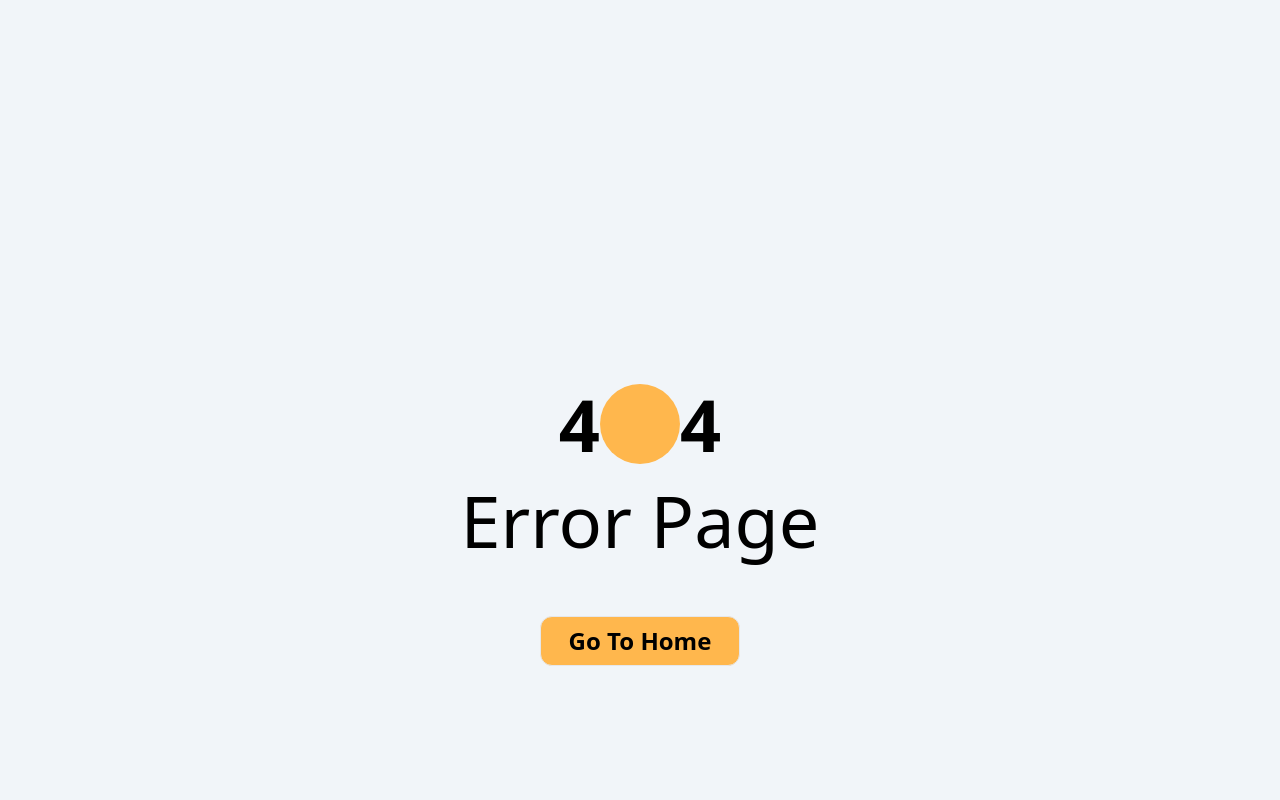
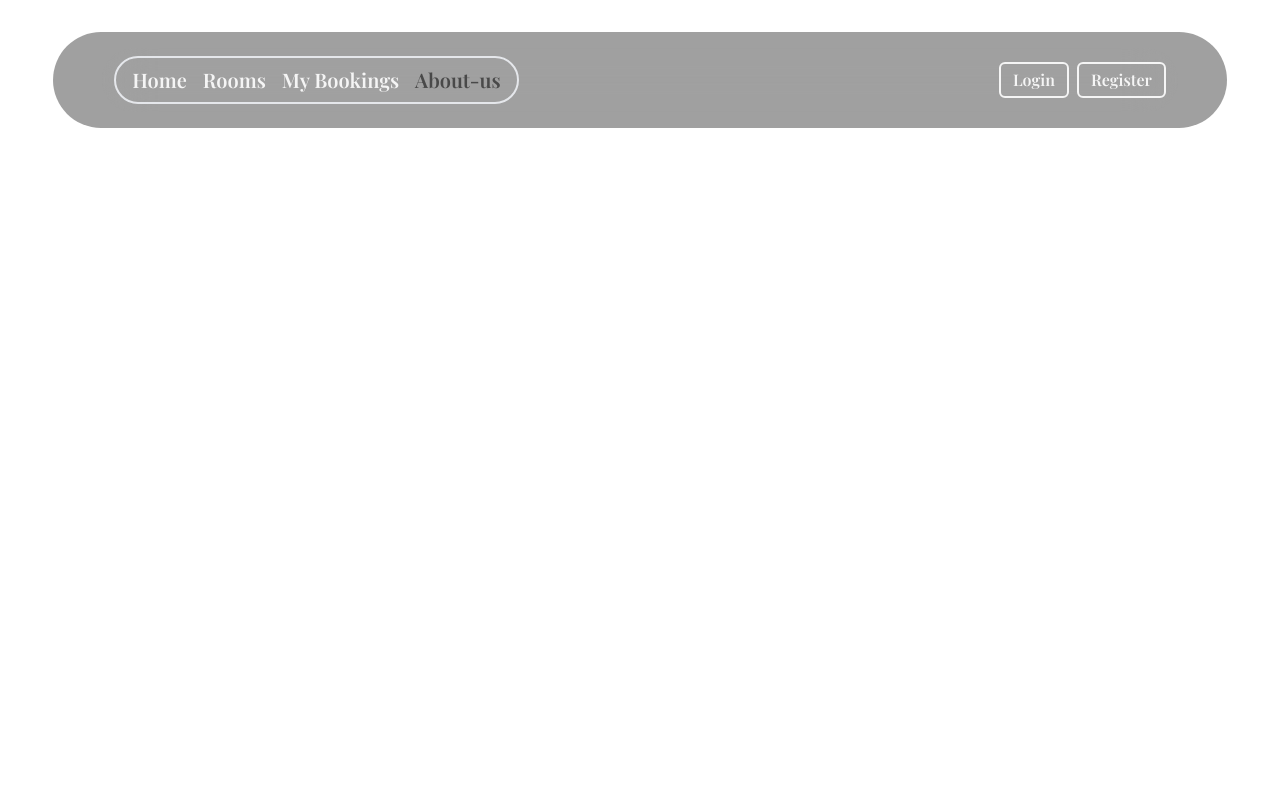
Before and after one commit to mahimDev/haven-hub-client, a React (Vite) app: page /about in a window 1280 px wide. Shown: the top 800 px of the page. Built offline with nearby package versions, Linux system fonts and the light colour scheme; no server answers; a web font is replaced by a local one.

Commit message:
added my last comnit

```diff
--- a/src/Components/FeaturedRoomCart/FeaturedRoomCart.jsx
+++ b/src/Components/FeaturedRoomCart/FeaturedRoomCart.jsx
@@ -18,7 +18,7 @@ const FeaturedRoomCart = (props = {}) => {
                     <img className='image' src={room_img} alt="" />
                     <div className="into">
                         <h1 className='card2h1 text-2xl font-semibold '>{room}</h1>
-                        <p className='card2p' >{price}
+                        <p className='card2p' >$ {price}
                         </p>
                         <p className='card2p' >{details}
                         </p>
--- /dev/null
+++ b/src/Pages/About/About.jsx
@@ -0,0 +1,10 @@
+
+const About = () => {
+    return (
+        <div className="h-[80vh]">
+
+        </div>
+    );
+};
+
+export default About;
--- a/src/Pages/RoomDetails/RoomDetails.jsx
+++ b/src/Pages/RoomDetails/RoomDetails.jsx
@@ -69,7 +69,7 @@ const RoomDetails = () => {
                 </div>
                 <div className="flex-1 space-y-3">
                     <h1 className="text-2xl font-bold">{room}</h1>
-                    <h1 className="text-lg">{price}</h1>
+                    <h1 className="text-lg">$ {price} /night</h1>
                     <h1 className="text-lg">{availability}</h1>
                     {/* <h1>{details}</h1> */}
                     <h1>{description}</h1>
--- a/src/Router/router.jsx
+++ b/src/Router/router.jsx
@@ -8,6 +8,7 @@ import Login from "../Pages/Login/Login";
 import PrivateRoute from "../Private/PrivateRoute";
 import MyBookings from "../Pages/MyBookings/MyBookings";
 import ErrorPage from "../Components/Error/ErrorPage";
+import About from "../Pages/About/About";
 
 const router = createBrowserRouter([
     {
@@ -48,6 +49,11 @@ const router = createBrowserRouter([
                     </PrivateRoute>,
 
             },
+            {
+                path: '/about',
+                element: <About></About>,
+
+            },
         ]
     },
     {
--- a/src/Shared/NavBer/NavBer.jsx
+++ b/src/Shared/NavBer/NavBer.jsx
@@ -10,7 +10,7 @@ const NavBer = () => {
         <NavLink to={'/'}> <li>Home</li></NavLink>
         <NavLink to={'rooms'}><li>Rooms</li></NavLink>
         <NavLink to={'myBookings'}><li>My Bookings</li></NavLink>
-        <NavLink ><li>About-us</li></NavLink>
+        <NavLink to={'about'}><li>About-us</li></NavLink>
 
     </>
     const handleLogout = () => {
--- a/src/index.css
+++ b/src/index.css
@@ -2,3 +2,6 @@
 @tailwind base;
 @tailwind components;
 @tailwind utilities;
+.active {
+  color: rgb(73, 73, 73);
+}
```
